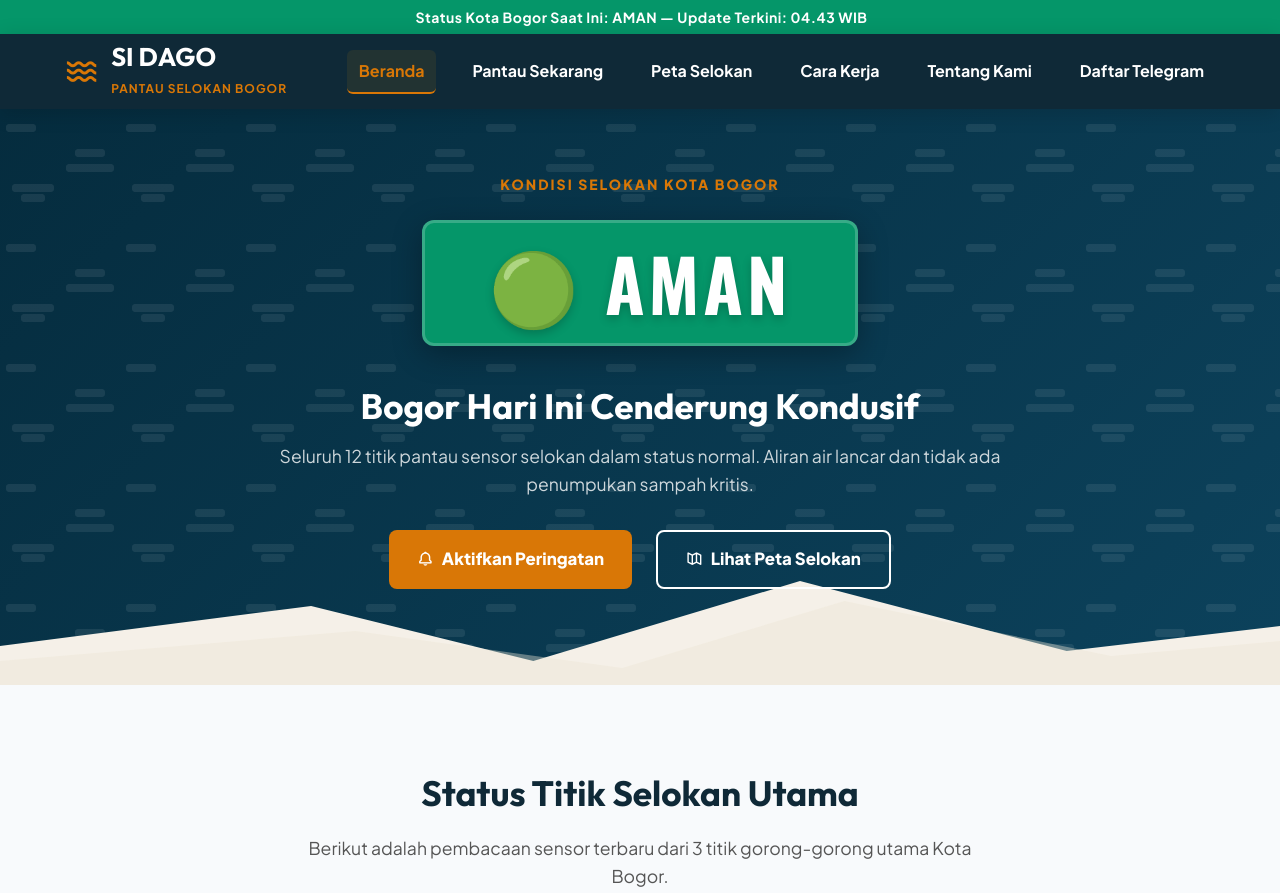
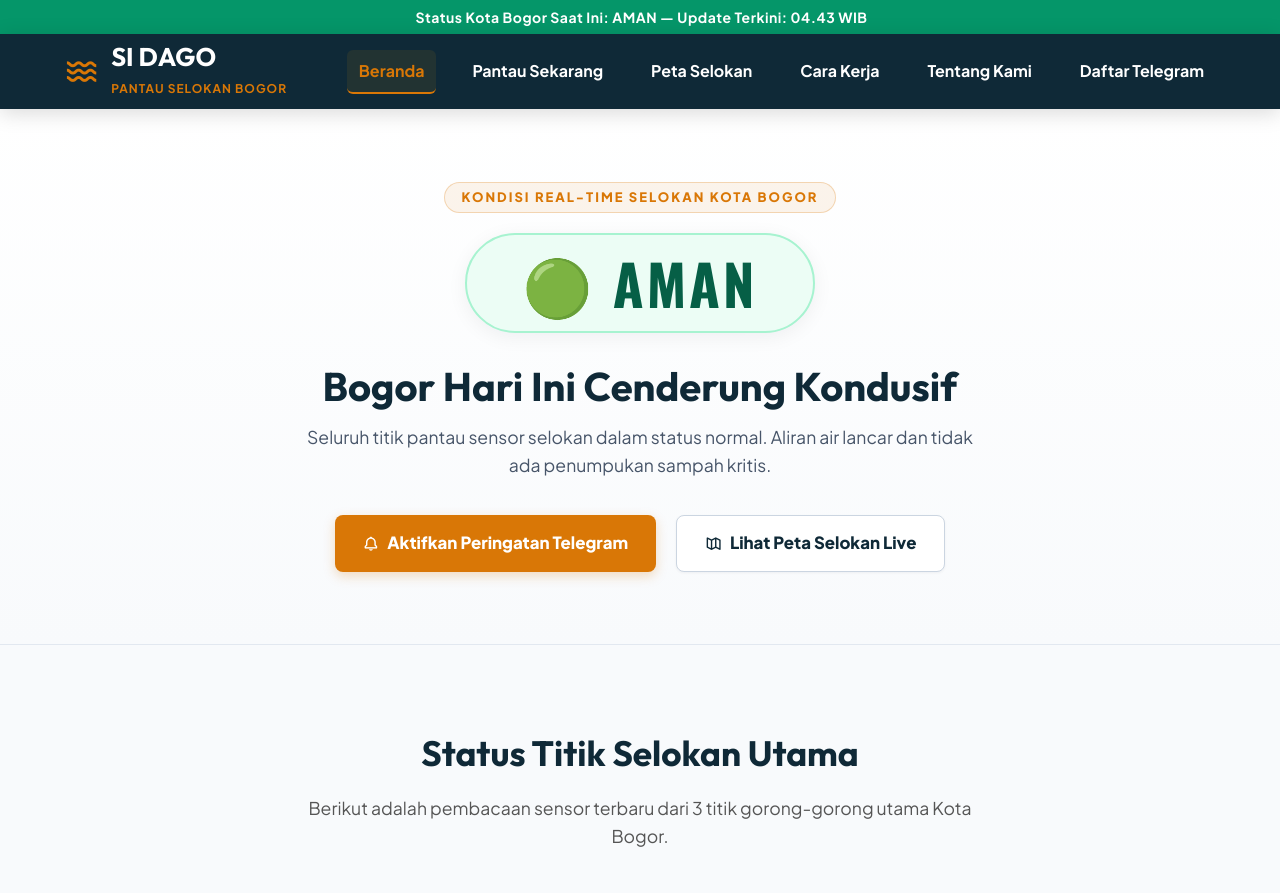
Before and after one commit to JexyDev/si-dago, a website: page index.html in a window 1280 px wide. Shown: the top 893 px of the page. Drawn offline with nearby package versions, Linux system fonts and the light colour scheme.

Commit message:
style: full bright modern clean UI overhaul, remove dark outdated background, pattern, and mountain silhouette

```diff
--- a/css/style.css
+++ b/css/style.css
@@ -168,14 +168,14 @@ button:focus, a:focus {
     padding: 0.5rem;
 }
 
-/* Hero Section */
+/* Hero Section - Bright Modern Light Theme */
 .hero {
     position: relative;
-    background: linear-gradient(135deg, #052c3e 0%, #0c425c 100%);
-    color: var(--putih-bersih);
-    padding: 4rem 1.5rem 6rem;
+    background: linear-gradient(180deg, #ffffff 0%, #f8fafc 100%);
+    color: var(--abu-teks);
+    padding: 4.5rem 1.5rem 4.5rem;
     text-align: center;
-    overflow: hidden;
+    border-bottom: 1px solid var(--abu-muda);
 }
 
 .hero-content {
@@ -187,78 +187,85 @@ button:focus, a:focus {
 
 .hero-label {
     font-family: var(--font-body);
-    font-size: 14px;
+    font-size: 13px;
     font-weight: 800;
     letter-spacing: 2px;
     color: var(--emas-bogor);
     text-transform: uppercase;
-    margin-bottom: 1.5rem;
+    margin-bottom: 1.25rem;
+    background-color: rgba(217, 119, 6, 0.08);
+    display: inline-block;
+    padding: 4px 16px;
+    border-radius: 50px;
+    border: 1px solid rgba(217, 119, 6, 0.25);
 }
 
 .hero-status-box {
     display: inline-block;
-    padding: 1.5rem 4rem;
-    border-radius: 12px;
-    margin-bottom: 2rem;
-    box-shadow: 0 8px 30px rgba(0,0,0,0.3);
-    transition: all 0.5s cubic-bezier(0.175, 0.885, 0.32, 1.275);
+    padding: 1.25rem 3.5rem;
+    border-radius: 50px;
+    margin-bottom: 1.75rem;
+    box-shadow: 0 4px 20px rgba(15, 23, 42, 0.06);
+    transition: all 0.3s cubic-bezier(0.175, 0.885, 0.32, 1.275);
 }
 
 .hero-status-box.status-aman {
-    background-color: var(--hijau-aman);
-    border: 3px solid rgba(255,255,255,0.2);
+    background-color: #ecfdf5;
+    border: 2px solid #a7f3d0;
+    color: #065f46;
 }
 
 .hero-status-box.status-waspada {
-    background-color: var(--kuning-waspada);
-    border: 3px solid rgba(255,255,255,0.2);
+    background-color: #fffbeb;
+    border: 2px solid #fde68a;
+    color: #92400e;
     animation: pulse-border-waspada 2s infinite;
 }
 
 .hero-status-box.status-bahaya {
-    background-color: var(--merah-bahaya);
-    border: 3px solid rgba(255,255,255,0.4);
+    background-color: #fef2f2;
+    border: 2px solid #fecaca;
+    color: #991b1b;
     animation: blink-border-danger 1.5s infinite;
 }
 
 .hero-status-text {
     font-family: var(--font-number);
-    font-size: 4.5rem;
-    font-weight: 700;
-    letter-spacing: 4px;
+    font-size: 3.5rem;
+    font-weight: 700;
+    letter-spacing: 3px;
     line-height: 1;
-    text-shadow: 0 4px 10px rgba(0,0,0,0.2);
 }
 
 .hero-title {
     font-family: var(--font-heading);
-    font-size: 2.2rem;
-    margin-bottom: 0.5rem;
-    font-weight: 700;
+    font-size: 2.5rem;
+    color: var(--biru-bogor);
+    margin-bottom: 0.75rem;
+    font-weight: 700;
+    line-height: 1.25;
 }
 
 .hero-subtitle {
     font-size: 1.1rem;
-    color: rgba(255, 255, 255, 0.8);
-    margin-bottom: 2rem;
+    color: #475569;
+    margin-bottom: 2.25rem;
+    max-width: 680px;
+    margin-left: auto;
+    margin-right: auto;
+    line-height: 1.6;
 }
 
 .hero-buttons {
     display: flex;
     justify-content: center;
-    gap: 1.5rem;
+    gap: 1.25rem;
     flex-wrap: wrap;
 }
 
-/* Gunung Salak Silhouette SVG overlay */
+/* Salak silhouette disabled in modern light mode */
 .salak-silhouette {
-    position: absolute;
-    bottom: -1px;
-    left: 0;
-    width: 100%;
-    height: 120px;
-    z-index: 2;
-    pointer-events: none;
+    display: none;
 }
 
 /* UI Elements & Buttons */
@@ -282,22 +289,25 @@ button:focus, a:focus {
 .btn-primary {
     background-color: var(--emas-bogor);
     color: var(--putih-bersih);
+    box-shadow: 0 4px 12px rgba(217, 119, 6, 0.25);
 }
 
 .btn-primary:hover {
-    background-color: #a06a08;
+    background-color: #b45309;
     transform: translateY(-2px);
-    box-shadow: 0 6px 20px rgba(200, 134, 10, 0.4);
+    box-shadow: 0 6px 20px rgba(217, 119, 6, 0.35);
 }
 
 .btn-secondary {
-    background-color: transparent;
-    color: var(--putih-bersih);
-    border: 2px solid var(--putih-bersih);
+    background-color: var(--putih-bersih);
+    color: var(--biru-bogor);
+    border: 1px solid #cbd5e1;
+    box-shadow: 0 1px 3px rgba(15, 23, 42, 0.05);
 }
 
 .btn-secondary:hover {
-    background-color: rgba(255,255,255,0.1);
+    background-color: #f8fafc;
+    border-color: #94a3b8;
     transform: translateY(-2px);
 }
 
--- a/index.html
+++ b/index.html
@@ -45,26 +45,21 @@
         </div>
     </header>
 
-    <!-- 3. Hero Section (Bogor Status & Mount Salak Silhouette) -->
+    <!-- 3. Hero Section - Bright Modern Light Theme -->
     <section class="hero">
-        <div class="mega-mendung-bg"></div>
         <div class="hero-content">
-            <div class="hero-label">Kondisi Selokan Kota Bogor</div>
+            <span class="hero-label">KONDISI REAL-TIME SELOKAN KOTA BOGOR</span>
+            <br>
             <div class="hero-status-box status-aman">
                 <div class="hero-status-text">🟢 AMAN</div>
             </div>
             <h2 class="hero-title">Bogor Hari Ini Cenderung Kondusif</h2>
-            <p class="hero-subtitle">Seluruh 12 titik pantau sensor selokan dalam status normal. Aliran air lancar dan tidak ada penumpukan sampah kritis.</p>
+            <p class="hero-subtitle">Seluruh titik pantau sensor selokan dalam status normal. Aliran air lancar dan tidak ada penumpukan sampah kritis.</p>
             <div class="hero-buttons">
-                <a href="notifikasi.html" class="btn btn-primary"><i class="bx bx-bell"></i> Aktifkan Peringatan</a>
-                <a href="peta.html" class="btn btn-secondary"><i class="bx bx-map-alt"></i> Lihat Peta Selokan</a>
+                <a href="notifikasi.html" class="btn btn-primary"><i class="bx bx-bell"></i> Aktifkan Peringatan Telegram</a>
+                <a href="peta.html" class="btn btn-secondary"><i class="bx bx-map-alt"></i> Lihat Peta Selokan Live</a>
             </div>
         </div>
-        <!-- Mount Salak Background SVG Transition -->
-        <svg class="salak-silhouette" viewBox="0 0 1440 120" preserveAspectRatio="none" xmlns="http://www.w3.org/2000/svg">
-            <path d="M0 120 L0 80 L350 40 L600 95 L900 15 L1200 85 L1440 60 L1440 120 Z" fill="#F5F0E8" opacity="1"></path>
-            <path d="M0 120 L0 95 L400 65 L700 102 L950 35 L1250 90 L1440 75 L1440 120 Z" fill="#EAE3D2" opacity="0.4"></path>
-        </svg>
     </section>
 
     <!-- 4. 3 Titik Pantau Terdekat Cards Section -->
```
